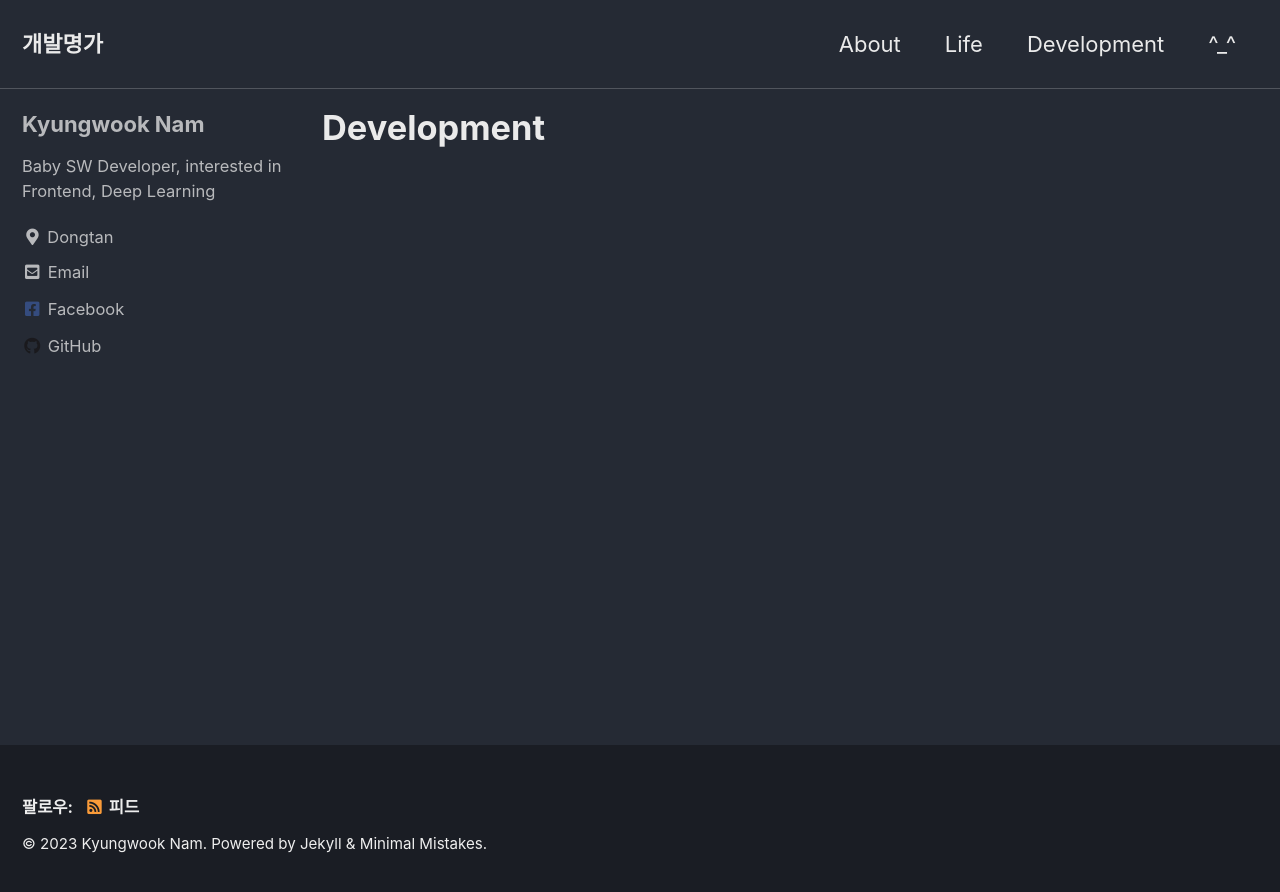
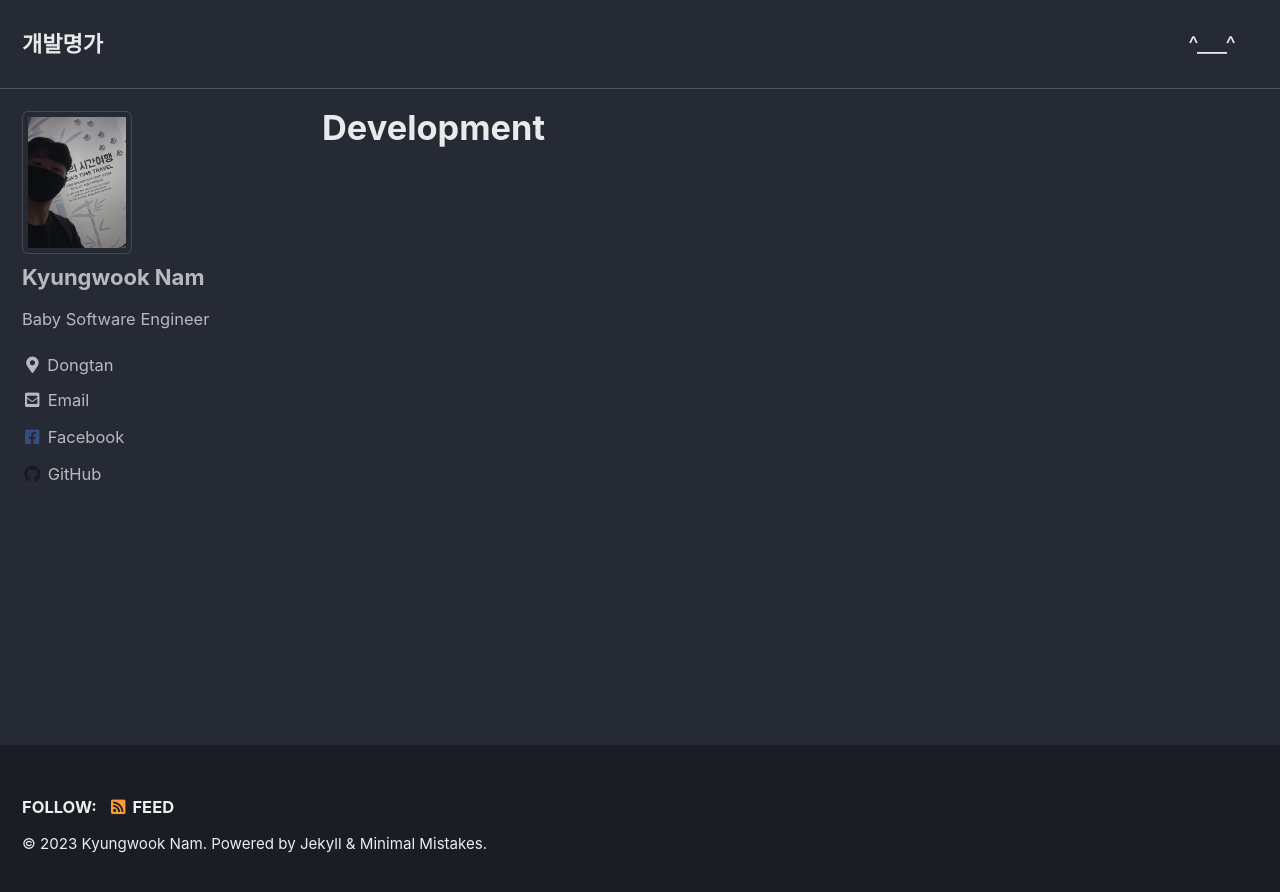
Before and after one commit to nkwook/nkwook.github.com, a Jekyll site: the page built from _pages/categories/development.md, in a window 1280 px wide. Shown: the top 892 px of the page. Built offline with Jekyll 4.4.1, drawn with Linux system fonts in a browser that asks for light colours; cached includes are drawn as plain includes.

Commit message:
feat: reorganized blog

```diff
--- a/_config.yml
+++ b/_config.yml
@@ -16,7 +16,7 @@ minimal_mistakes_skin    : "dark"
 #"default" # "air", "aqua", "contrast", "dark", "dirt", "neon", "mint", "plum", "sunrise"
 
 # Site Settings
-locale                   : "ko-KR"
+locale                   : "en-US"
 title                    : "개발명가"
 title_separator          : "-"
 subtitle                 : # site tagline that appears below site title in masthead
@@ -95,8 +95,9 @@ analytics:
 # Site Author
 author:
   name             : "Kyungwook Nam"
-  avatar           : # path of avatar image, e.g. "/assets/images/bio-photo.jpg"
-  bio              : "Baby SW Developer, interested in Frontend, Deep Learning"
+  avatar           : "/assets/profile.jpeg"
+  # path of avatar image, e.g. "/assets/images/bio-photo.jpg"
+  bio              : "Baby Software Engineer"
   location         : "Dongtan"
   email            :
   links:
@@ -114,7 +115,7 @@ author:
       url: "https://www.facebook.com/profile.php?id=100001812061112"
     - label: "GitHub"
       icon: "fab fa-fw fa-github"
-      url: "https://github.com/nkwoOK"
+      url: "https://github.com/nkwook"
     # - label: "Instagram"
     #   icon: "fab fa-fw fa-instagram"
       # url: "https://instagram.com/"
--- a/_sass/minimal-mistakes/_sidebar.scss
+++ b/_sass/minimal-mistakes/_sidebar.scss
@@ -128,7 +128,7 @@
 
   img {
     max-width: 110px;
-    border-radius: 50%;
+    border-radius: 5%;
 
     @include breakpoint($large) {
       padding: 5px;
```
Also changed, not shown: Gemfile (+13 -0 lines), _data/navigation.yml (+4 -8 lines), _pages/categories/algorithm.md (added, +6 -0 lines), _pages/categories/development.md (renamed from _pages/development.md, +1 -1 lines), _pages/posts.md (+1 -1 lines), _pages/tags.md (added, +7 -0 lines), _pages/categories/life.md (renamed from _pages/life.md), assets/profile.jpeg (added), screenshot-layouts.png (deleted), screenshot.png (deleted).
